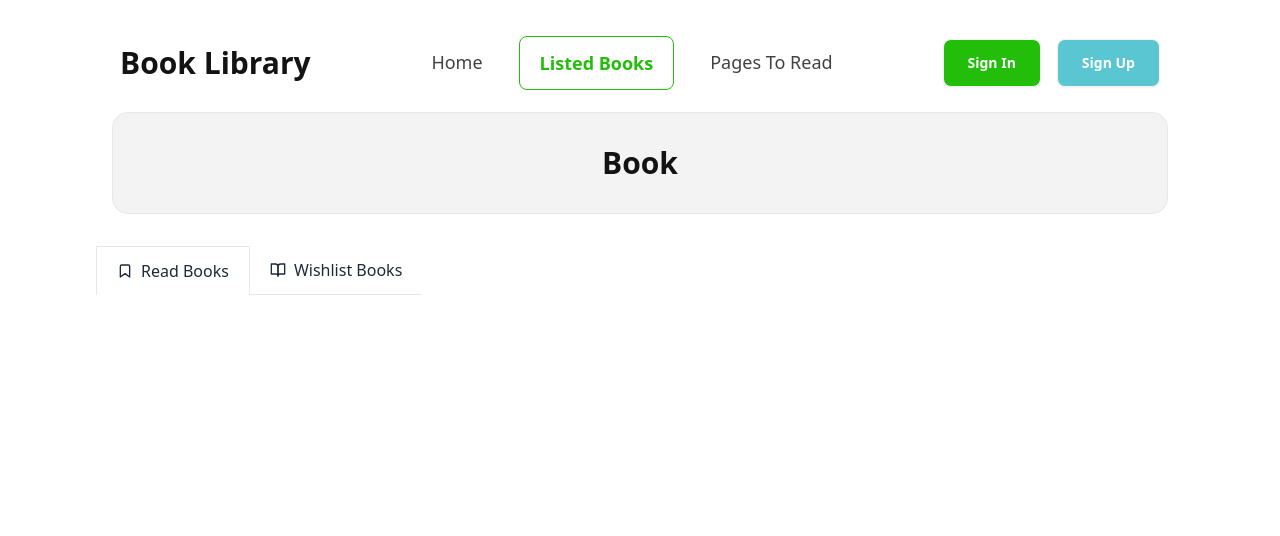
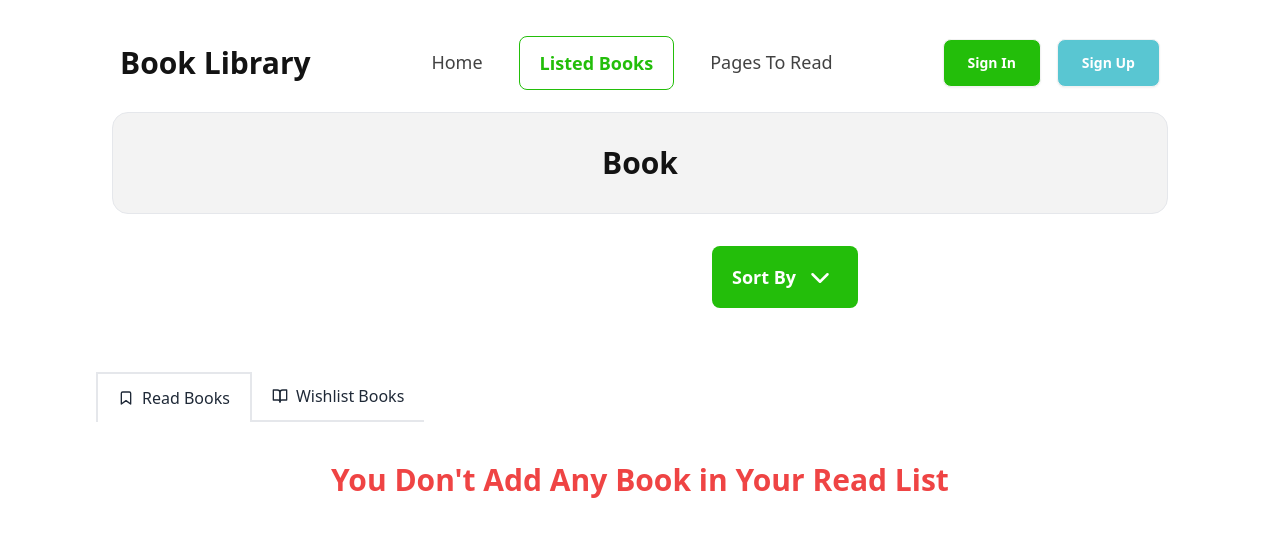
Before and after one commit to NihanShahriarPalock/Book-Store, a React (Vite) app: page /ListedBooks in a window 1280 px wide. Shown: the top 536 px of the page. Built offline with nearby package versions, Linux system fonts and the light colour scheme.

Commit message:
Sort By Button Static Design

```diff
--- a/src/components/AllBooks.jsx
+++ b/src/components/AllBooks.jsx
@@ -9,7 +9,7 @@ const AllBooks = () => {
     return (
       <div>
         <h2 className='font-bold text-4xl text-center text-[#131313] mt-6 lg:mt-20 mb-4 lg:mb-9 '>Books</h2>
-        <div className='grid grid-cols-3  gap-5'>
+        <div className='grid grid-cols-1 lg:grid-cols-3  gap-5'>
           {books.map((book) => (
             <BookCard key={book.bookId} book={book}></BookCard>
           ))}
--- a/src/pages/ListedBooks.jsx
+++ b/src/pages/ListedBooks.jsx
@@ -9,12 +9,50 @@ const ListedBooks = () => {
         <div className='text-center font-bold text-3xl text-[#131313] border rounded-2xl bg-[#1313130D] py-8 mb-8'>
           <h2>Book</h2>
         </div>
+
+        <div className='dropdown left-[150px] lg:left-[600px] mb-16'>
+          <div tabIndex={0} role='button'>
+            <div className='flex justify-center items-center content-center max-w-fit  bg-[#23BE0A]  rounded-lg px-5 py-3'>
+              <div className='text-white text-lg font-semibold'>Sort By </div>
+              <div className='flex justify-center items-center ml-3 mt-2'>
+                <svg
+                  xmlns='http://www.w3.org/2000/svg'
+                  width='30'
+                  height='30'
+                  viewBox='0 0 30 30'
+                  fill='none'>
+                  <path
+                    d='M19.5 8.25L12 15.75L4.5 8.25'
+                    stroke='white'
+                    strokeWidth='2.5'
+                    strokeLinecap='round'
+                    strokeLinejoin='round'
+                  />
+                </svg>
+              </div>
+            </div>
+          </div>
+          <ul
+            tabIndex={0}
+            className='dropdown-content z-[1] menu  shadow bg-base-100 rounded-box w-52'>
+            <li >
+              <a>Ratings</a>
+            </li>
+            <li>
+              <a>Number of Pages</a>
+            </li>
+            <li>
+              <a>Publish Year</a>
+            </li>
+          </ul>
+        </div>
+
         <div className='flex items-center -mx-4 overflow-x-auto overflow-y-hidden  flex-nowrap  text-gray-800'>
           <Link
             to={``}
             onClick={() => setTabIndex(0)}
             className={`flex cursor-pointer items-center flex-shrink-0 px-5 py-3 space-x-2 ${
-              tabIndex === 0 ? "border border-b-0" : "border-b"
+              tabIndex === 0 ? "border-2 border-b-0" : "border-b-2"
             }  `}>
             <svg
               xmlns='http://www.w3.org/2000/svg'
@@ -33,7 +71,7 @@ const ListedBooks = () => {
             to={`wishlists`}
             onClick={() => setTabIndex(1)}
             className={`flex cursor-pointer items-center flex-shrink-0 px-5 py-3 space-x-2 ${
-              tabIndex === 1 ? "border border-b-0" : "border-b"
+              tabIndex === 1 ? "border-2 border-b-0" : "border-b-2"
             }  `}>
             <svg
               xmlns='http://www.w3.org/2000/svg'
--- a/src/pages/PagesToRead.jsx
+++ b/src/pages/PagesToRead.jsx
@@ -1,5 +1,13 @@
 import { useState, useEffect } from "react";
-import { BarChart, Bar, Cell, XAxis, YAxis, CartesianGrid } from "recharts";
+import {
+  BarChart,
+  Bar,
+  Cell,
+  XAxis,
+  YAxis,
+  CartesianGrid,
+  Tooltip,
+} from "recharts";
 import PropTypes from "prop-types";
 const colors = ["#0088FE", "#00C49F", "#FFBB28", "#FF8042", "red", "pink"];
 
@@ -22,9 +30,7 @@ const TriangleBar = (props) => {
 
 const PagesToRead = () => {
   const [data, setData] = useState([]);
-
   useEffect(() => {
-    // Retrieve data from local storage
     const storedData = localStorage.getItem("books");
     const parsedData = JSON.parse(storedData);
 
@@ -39,27 +45,28 @@ const PagesToRead = () => {
   }, []);
 
   return (
-    <div className="flex justify-center items-center w-auto h-screen">
+    <div className='flex justify-center items-center  h-screen'>
       <BarChart
         width={1000}
         height={500}
         data={data}
         margin={{
-          top: -5,
+          top: -10,
           right: 10,
           left: 10,
-          bottom: 0,
+          bottom: 5,
         }}>
         <CartesianGrid strokeDasharray='3 3' />
         <XAxis dataKey='name' />
         <YAxis />
+        <Tooltip />
         <Bar
           dataKey='uv'
           fill='#8884d8'
           shape={<TriangleBar />}
           label={{ position: "top" }}>
           {data.map((entry, index) => (
-            <Cell key={`cell-${index}`} fill={colors[index % 20]} />
+            <Cell key={`cell-${index}`} fill={colors[index % 50]} />
           ))}
         </Bar>
       </BarChart>
--- a/src/pages/ReadBooks.jsx
+++ b/src/pages/ReadBooks.jsx
@@ -10,12 +10,20 @@ const ReadBooks = () => {
         setBooks(storeBooks)
         console.log(storeBooks);
     },[])
+
+     if (books.length < 1) {
+       return (
+         <h1 className='font-bold text-center text-3xl mt-10 text-red-500'>
+           You Don't Add Any Book in Your Read List
+         </h1>
+       );
+     }
   return (
     <div className='flex flex-col gap-6 mt-6'>
       {books.map((book) => (
         <a key={book.bookId}>
-          <div className='bg-white rounded-2xl border-2 border-[#13131326] shadow-md p-4 flex gap-6 flex-row'>
-            <div className='bg-[#1313130D] p-6 flex justify-center items-center size-[230px] rounded-2xl'>
+          <div className='bg-white rounded-2xl border-2 border-[#13131326] shadow-md p-4  gap-6 flex flex-col lg:flex-row'>
+            <div className='bg-[#1313130D] p-6 flex justify-center items-center h-[230px] max-w-full  lg:w-[230px] rounded-2xl'>
               <img src={book.image} className='w-full h-full ' />
             </div>
             <div>
--- a/src/pages/Wishlists.jsx
+++ b/src/pages/Wishlists.jsx
@@ -10,9 +10,14 @@ const Wishlists = () => {
       setWishBooks(storeBooks);
       console.log(storeBooks);
     }, []);
+
+    if (wishBooks.length < 1) {
+      return <h1 className="font-bold text-center text-3xl mt-10">You dont add any book in your wish list</h1>;
+    }
     return (
       <div className='flex flex-col gap-6 mt-6'>
         {wishBooks.map((book) => (
+
           <a key={book.bookId}>
             <div className='bg-white rounded-2xl border-2 border-[#13131326] shadow-md p-4 flex gap-6 flex-row'>
               <div className='bg-[#1313130D] p-6 flex justify-center items-center size-[230px] rounded-2xl'>
--- a/src/routes/Routes.jsx
+++ b/src/routes/Routes.jsx
@@ -36,6 +36,7 @@ export const router = createBrowserRouter([
           {
             path: "wishlists",
             element: <Wishlists></Wishlists>,
+            loader: () => fetch("data.json"),
           },
         ],
       },
```
